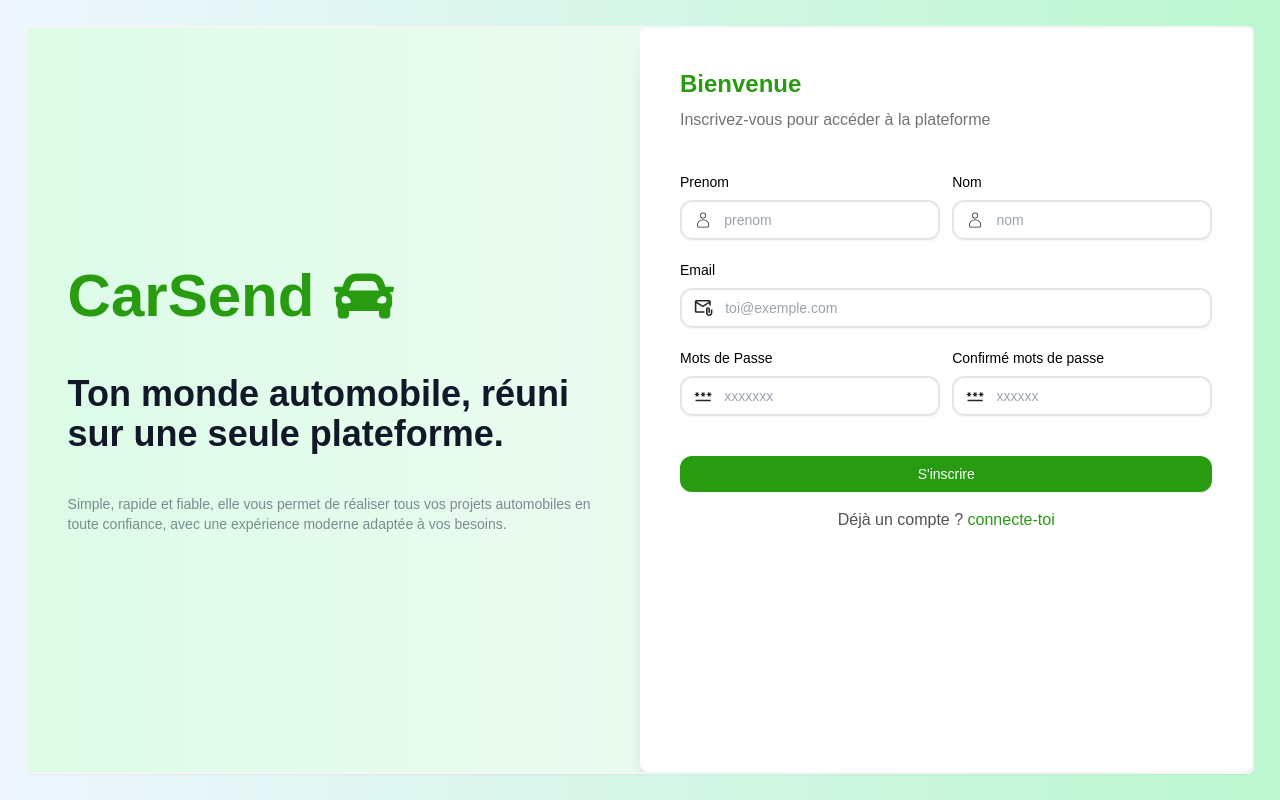
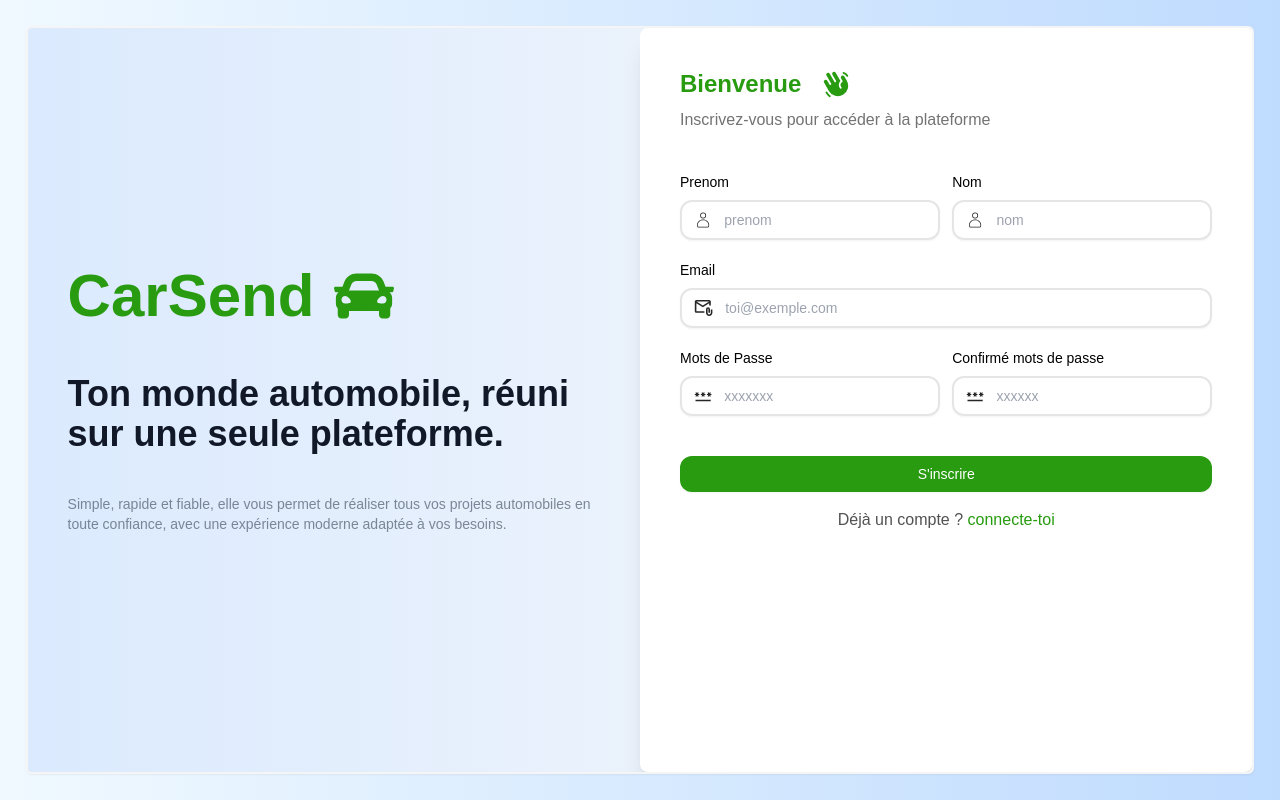
Before and after one commit to Kirama97/carsend_firebase, a React (Vite) app: page / in a window 1280 px wide. Built offline with nearby package versions, Linux system fonts and the light colour scheme.

Commit message:
refont login

```diff
--- a/src/index.css
+++ b/src/index.css
@@ -47,9 +47,22 @@
   80% { transform: rotate(-5deg); }
   100% { transform: rotate(0deg); }
 }
+@keyframes car {
+  0% { transform: rotate(0deg); }
+  20% { transform: rotate(10deg); }
+  40% { transform: rotate(-20deg); }
+  60% { transform: rotate(15deg); }
+  80% { transform: rotate(-50deg); }
+  100% { transform: rotate(0deg); }
+}
 
 .animate-wave {
-  animation: wave 1.5s infinite;
+  animation: wave 2.5s infinite;
+  transform-origin: bottom left;
+}
+
+.animate-car {
+  animation: car 5.5s infinite;
   transform-origin: bottom left;
 }
 
--- a/src/pages/auth/Login.jsx
+++ b/src/pages/auth/Login.jsx
@@ -16,12 +16,13 @@
   return (
 
          <div className="w-screen h-[100vh] p-[2%] bg-gradient-to-r from-sky-50 to-blue-200">
-            <div className="flex overflow-hidden w-full h-full bg-gradient-to-l from-neutral-50 to-blue-100 rounded-md shadow-sm border-2 border-neutral-100 ">
+            <div className=" flex overflow-hidden w-full h-full bg-gradient-to-l from-neutral-50 to-blue-100 rounded-md shadow-sm border-2 border-neutral-100 ">
+
                 <motion.div
                           initial={{ opacity: 0, x: -30 }}
                           animate={{ opacity: 1, x: 0 }}
                           transition={{ duration: 1.5 }}
-                 className=" hidden sm:flex flex-col justify-center gap-5 md:gap-10 px-10 py-5 w-1/2 ">
+                 className="hidden sm:flex flex-col justify-center gap-5 md:gap-10 px-10 py-5 w-1/2 ">
                    <div  className="flex items-center gap-5 text-3xl mb-2 text-primary">
                      <h1 className=" text-4xl md:text-4xl lg:text-6xl text-primary font-bold ">CarSend</h1>
                      <FaCar  className="animate-wave animate-wave text-4xl md:text-4xl lg:text-6xl" />
@@ -36,9 +37,15 @@
                           animate={{ opacity: 1, y: 0 }}
                           transition={{ duration: 0.9 }}
                           className=" h-full rounded-lg shadow-xl bg-white py-10  px-5 md:px-5 lg:px-10">
+                             {/* logo en sm */}
+                            <div  className="flex sm:hidden  justify-center items-center gap-5 text-3xl mb-5 text-primary">
+                              <h1 className=" text-4xl md:text-4xl lg:text-6xl text-primary font-bold ">CarSend</h1>
+                              <FaCar  className=" animate-car text-4xl md:text-4xl lg:text-6xl" />
+                           </div>
+
                          <div className="flex items-center gap-5 text-3xl mb-2 text-primary">
                            <h3 className='font-bold text-2xl '>De retour </h3>
-                           <PiHandWavingFill className="animate-wave" />
+                           <PiHandWavingFill className="hidden sm:flex animate-wave" />
                         </div>
                         <p className='text-neutral-500'>Connectez-vous pour acceder a la plaform</p>
 
--- a/src/pages/auth/Register.jsx
+++ b/src/pages/auth/Register.jsx
@@ -75,18 +75,17 @@
 
   return (
 
-       <div className="w-screen h-[100vh] p-[2%] bg-gradient-to-r from-blue-50 to-green-200">
-       {/* <div className="w-screen h-[100vh] p-[2%] bg-gradient-to-r from-sky-50 to-blue-200"> */}
-          <div className="flex overflow-hidden w-full h-full bg-gradient-to-l from-neutral-50 to-green-100 rounded-md shadow-sm border-2 border-neutral-100 ">
-          {/* <div className="flex overflow-hidden w-full h-full bg-gradient-to-l from-neutral-50 to-blue-100 rounded-md shadow-sm border-2 border-neutral-100 "> */}
+          <div className="w-screen h-[100vh] p-[2%] bg-gradient-to-r from-sky-50 to-blue-200">
+                   <div className=" flex overflow-hidden w-full h-full bg-gradient-to-l from-neutral-50 to-blue-100 rounded-md shadow-sm border-2 border-neutral-100 ">
+
                        <motion.div
                                  initial={{ opacity: 0, x: -30 }}
                                  animate={{ opacity: 1, x: 0 }}
                                  transition={{ duration: 1.5 }}
-                   className=" hidden sm:flex flex-col justify-center gap-5 md:gap-10 px-10 py-5 w-1/2 ">
-                  <div className="flex items-center gap-5 text-3xl mb-2 text-primary">
+                        className="hidden sm:flex flex-col justify-center gap-5 md:gap-10 px-10 py-5 w-1/2 ">
+                          <div  className="flex items-center gap-5 text-3xl mb-2 text-primary">
                             <h1 className=" text-4xl md:text-4xl lg:text-6xl text-primary font-bold ">CarSend</h1>
-                     <FaCar className="animate-wave text-4xl md:text-4xl lg:text-6xl " />
+                            <FaCar  className="animate-wave animate-wave text-4xl md:text-4xl lg:text-6xl" />
                           </div>
                           <h3 className=' md:text-2xl lg:text-4xl max-w-lg text-textColor font-semibold '>Ton monde automobile, réuni sur une seule plateforme.</h3>
                           <p className="text-sm md:text-md text-pretty text-pColor">Simple, rapide et fiable, elle vous permet de réaliser tous vos projets automobiles en toute confiance, avec une expérience moderne adaptée à vos besoins.</p>
@@ -98,8 +97,16 @@
                            animate={{ opacity: 1, y: 0 }}
                            transition={{ duration: 0.9 }}
                            className=" h-full rounded-lg shadow-xl bg-white py-10  px-5 md:px-5 lg:px-10">
+                              {/* logo en sm */}
+                           <div  className="flex sm:hidden  justify-center items-center gap-5 text-3xl mb-5 text-primary">
+                              <h1 className=" text-4xl md:text-4xl lg:text-6xl text-primary font-bold ">CarSend</h1>
+                              <FaCar  className=" animate-car text-4xl md:text-4xl lg:text-6xl" />
+                            </div>
 
-                     <h3 className='font-bold text-2xl mb-2 text-primary'>Bienvenue</h3>
+                            <div className="flex items-center gap-5 text-3xl mb-2 text-primary">
+                              <h3 className='font-bold text-2xl '>Bienvenue </h3>
+                              <PiHandWavingFill className="hidden sm:flex animate-wave" />
+                              </div>
                         <p className='text-neutral-500'>Inscrivez-vous pour accéder à la plateforme</p>
 
                      <form onSubmit={handleRegister}  className='mt-10'>
```
Lines whose indentation alone changed are shown as unchanged.
